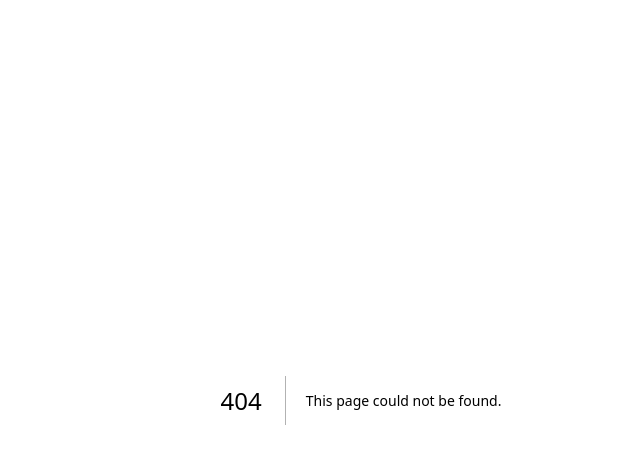
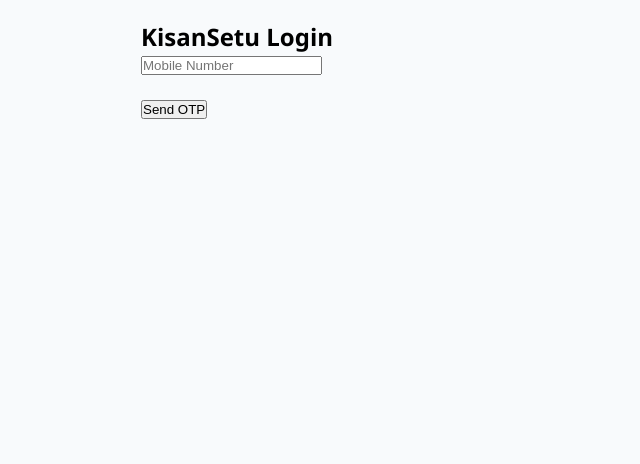
Before and after one commit to pankajkarmankar1-sys/Kisansetu2026, a Next.js app: page /login in a window 1280 px wide. Before the commit this address had no page. Shown: the top 464 px of the page, without its empty margins (279-919 px from the left). Built offline with nearby package versions, Linux system fonts and the light colour scheme; no server answers.

Commit message:
Implement login page with role-based redirection

```diff
--- /dev/null
+++ b/pages/login.jsx
@@ -0,0 +1,28 @@
+import { useRouter } from "next/router";
+import OTPLogin from "../components/customer/OTPLogin";
+
+export default function LoginPage() {
+  const router = useRouter();
+
+  function handleSuccess() {
+    const role = localStorage.getItem("role");
+
+    if (role === "admin") {
+      router.replace("/admin");
+      return;
+    }
+
+    if (role === "driver") {
+      router.replace("/driver");
+      return;
+    }
+
+    router.replace("/dashboard");
+  }
+
+  return (
+    <OTPLogin
+      onSuccess={handleSuccess}
+    />
+  );
+}
```
